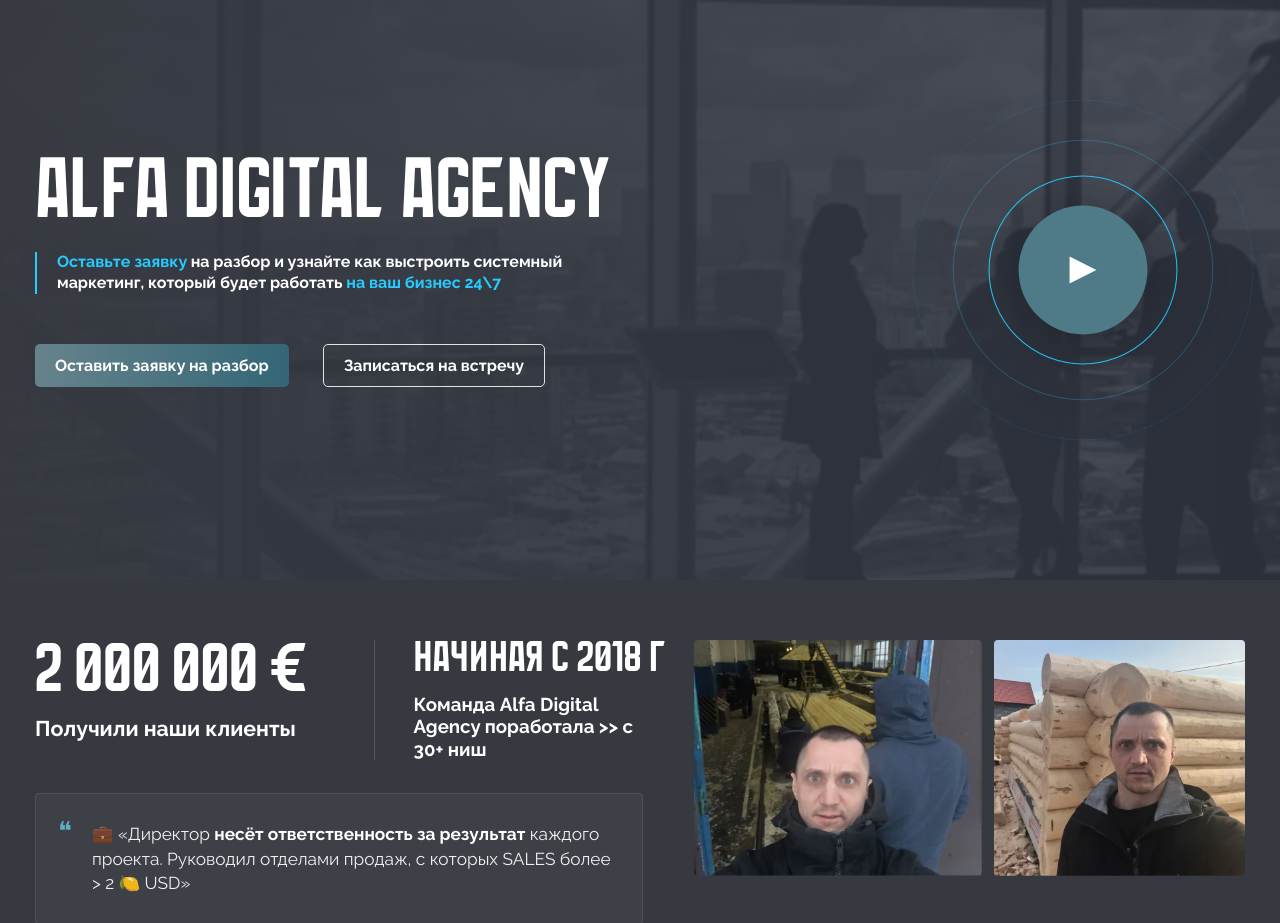
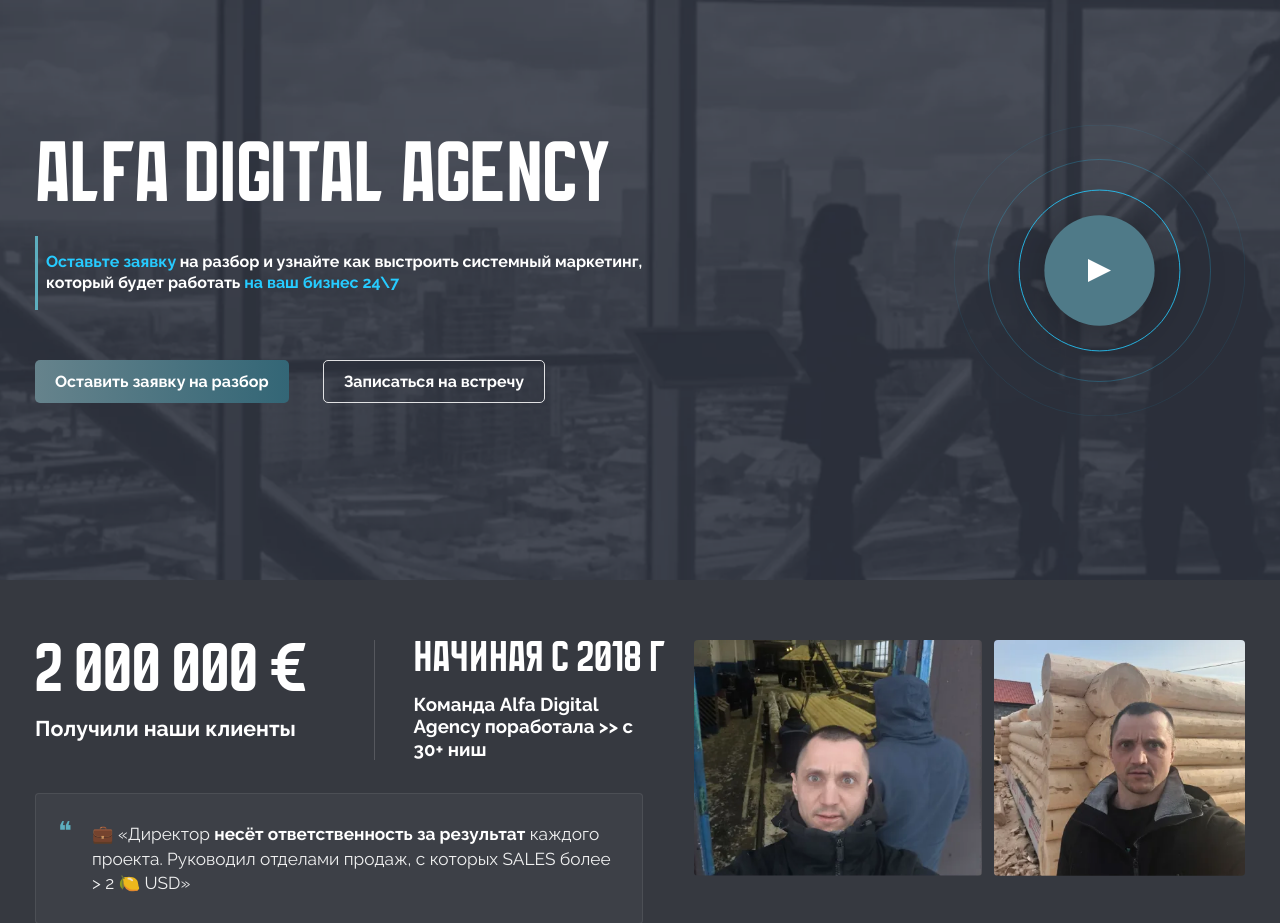
Before and after one commit to l1lx13/alfa, a WordPress theme: template front-page.php in a window 1280 px wide. Shown: the part 142-1065 px from the top of the page. Run offline with PHP 8.4 and a stand-in for WordPress, Linux system fonts and the light colour scheme; the site name, menu and one post (Sample post) are stand-ins, and other content is empty.

Commit message:
Align homepage hero geometry with Figma

```diff
--- a/assets/css/style.css
+++ b/assets/css/style.css
@@ -702,18 +702,20 @@ fieldset {
 	content: '';
 	position: absolute;
 	inset: 0;
-	background: linear-gradient(90deg, rgba(54, 57, 64, 0.96) 0%, rgba(54, 57, 64, 0.72) 45%, rgba(54, 57, 64, 0.45) 100%);
+	background: rgba(54, 57, 64, 0.5);
 }
 
 .hero__inner {
 	display: flex;
 	align-items: center;
-	gap: 300px;
+	gap: clamp(48px, 21.35vw, 410px);
 	padding-block: 30px 70px;
 }
 
 .hero__content {
-	max-width: 1240px;
+	flex: 0 1 855px;
+	min-width: 0;
+	max-width: 855px;
 }
 
 .hero__title {
@@ -730,8 +732,8 @@ fieldset {
 .hero__lead {
 	max-width: 823px;
 	margin-top: 14px;
-	padding-left: 20px;
-	border-left: 2px solid #26cbff;
+	padding: 16px 8px;
+	border-left: 3px solid #5daebe;
 	font-size: var(--fs-lead);
 	font-weight: 700;
 	line-height: 1.3;
@@ -753,8 +755,8 @@ fieldset {
 	position: relative;
 	display: grid;
 	place-items: center;
-	width: 340px;
-	height: 340px;
+	width: 291px;
+	height: 291px;
 	padding: 0;
 	border: 0;
 	background: none;
@@ -3607,6 +3609,10 @@ fieldset {
 		gap: 16px;
 	}
 
+	.hero__inner {
+		gap: 32px;
+	}
+
 	.hero__play {
 		width: 150px;
 		height: 150px;
```
